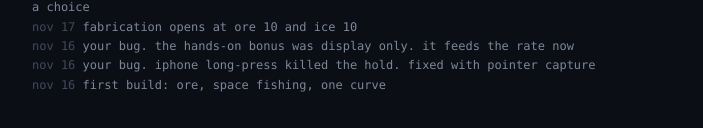
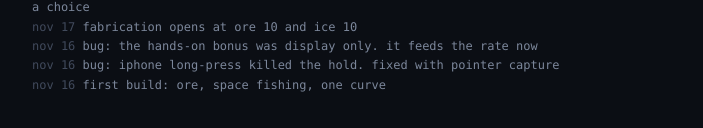
Before and after one commit to Emi-18-ilands/space-skiller, a plain HTML site: page index.html in a window 1280 px wide. Shown: the part 518-646 px from the top of the page, without its empty margins (288-991 px from the left). Drawn offline with Linux system fonts and the light colour scheme.

Commit message:
maker log: plain bug notes instead of crediting the player

```diff
--- a/index.html
+++ b/index.html
@@ -167,8 +167,8 @@ window.addEventListener('pagehide',save);
 
 const MAKER=[
 ['nov 16','first build: ore, space fishing, one curve'],
-['nov 16','your bug. iphone long-press killed the hold. fixed with pointer capture'],
-['nov 16','your bug. the hands-on bonus was display only. it feeds the rate now'],
+['nov 16','bug: iphone long-press killed the hold. fixed with pointer capture'],
+['nov 16','bug: the hands-on bonus was display only. it feeds the rate now'],
 ['nov 17','fabrication opens at ore 10 and ice 10'],
 ['nov 18','one skill at a time. tap a button to switch. both ticked before, which was never a choice'],
 ['nov 18','while away, only the skill you left running ticks. 50%, 8h cap'],
```
